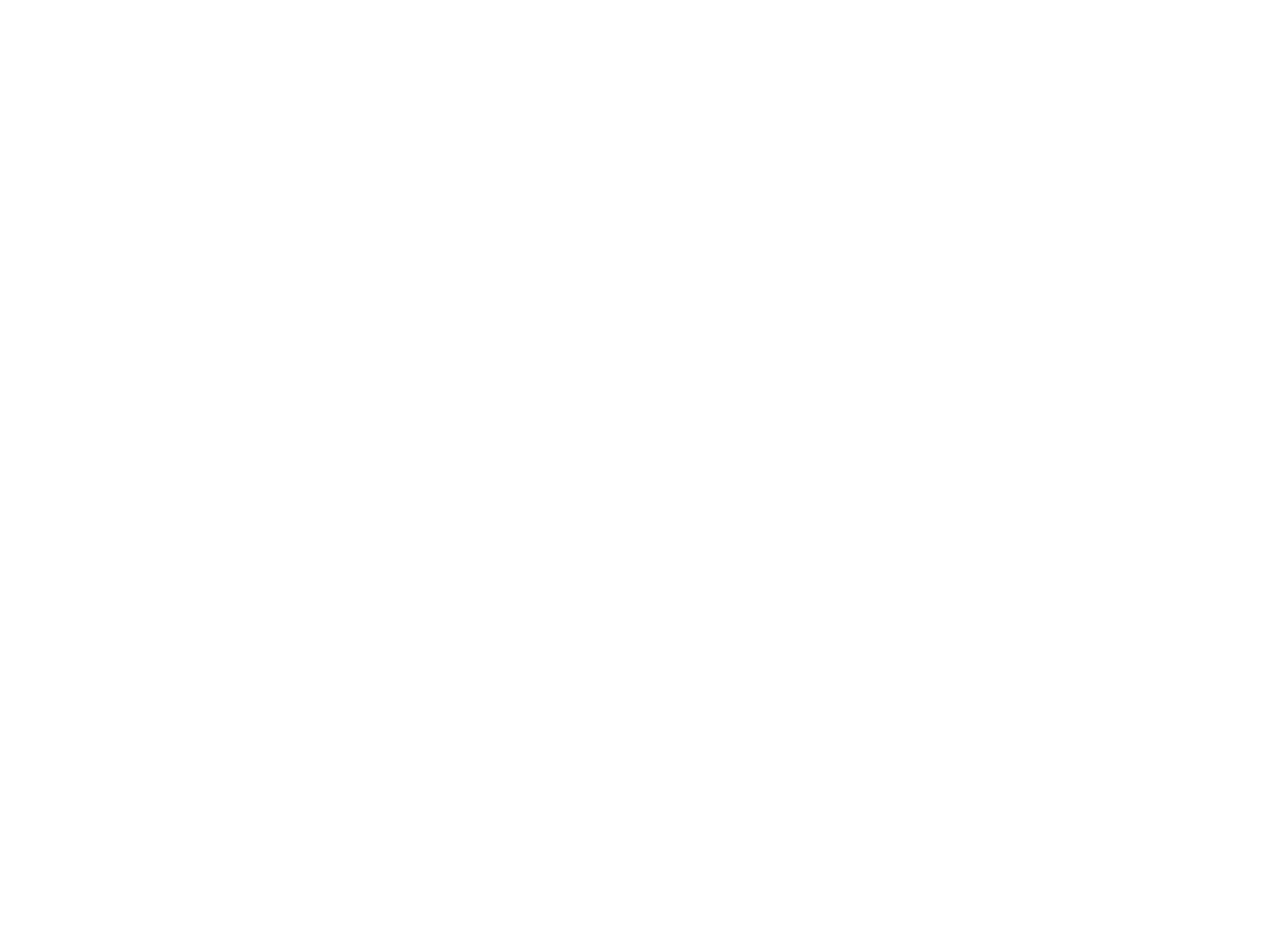
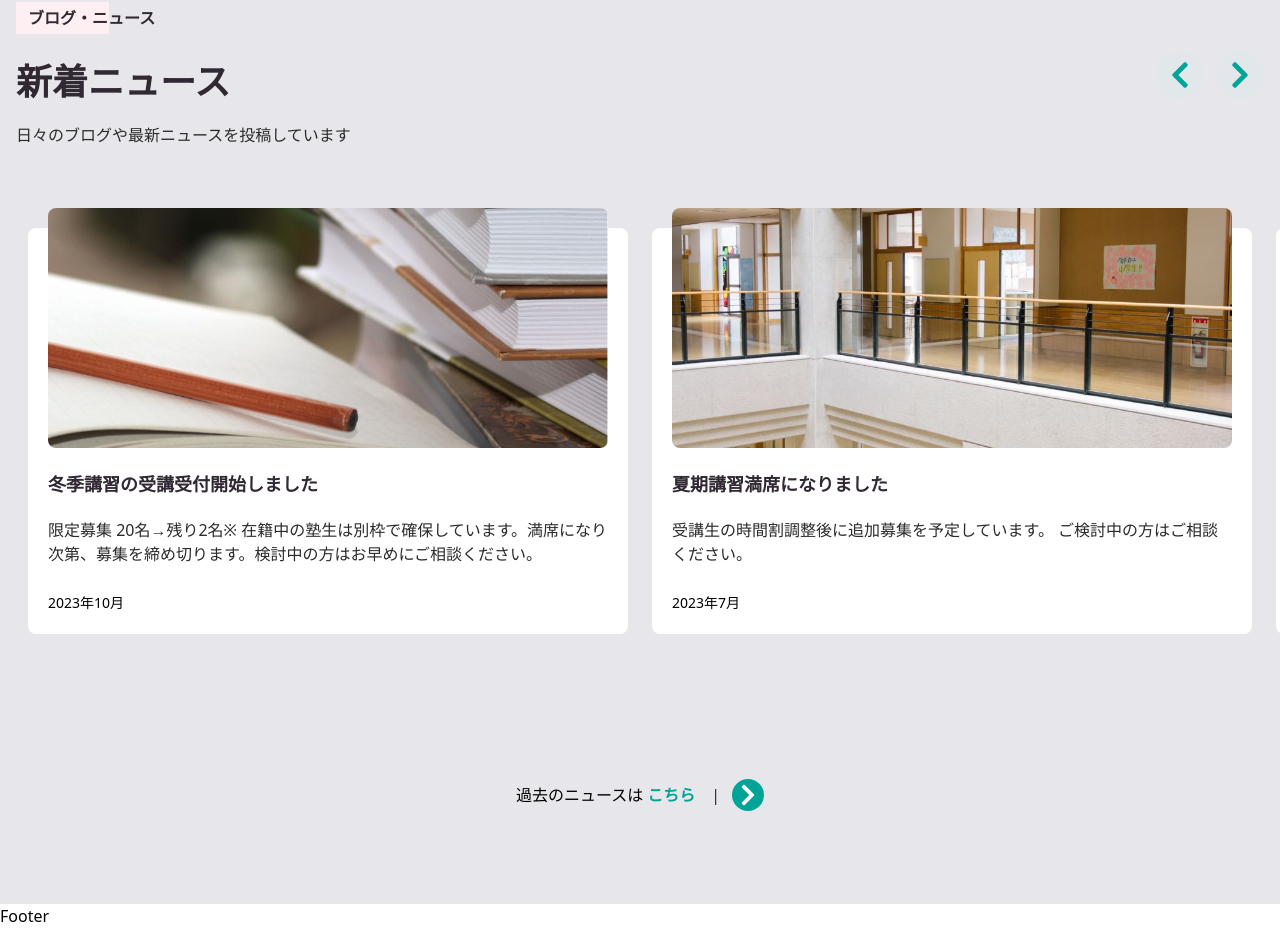
Before and after one commit to mnbk21/next-site, a Next.js app: page / in a window 1280 px wide. Shown: the part 3699-4627 px from the top of the page. Before the commit the page ends 3669 px from the top, so only its background shows below. Built offline with nearby package versions, Linux system fonts and the light colour scheme.

Commit message:
Blogコンポーネント作成

```diff
--- a/package.json
+++ b/package.json
@@ -13,7 +13,8 @@
     "next": "15.1.0",
     "react": "^19.0.0",
     "react-dom": "^19.0.0",
-    "react-icons": "^5.4.0"
+    "react-icons": "^5.4.0",
+    "swiper": "^11.1.15"
   },
   "devDependencies": {
     "@eslint/eslintrc": "^3",
--- a/src/components/Blog.js
+++ b/src/components/Blog.js
@@ -1,10 +1,220 @@
+"use client";
+import Image from "next/image";
+import Link from "next/link";
+import React, { useCallback, useEffect, useRef, useState } from "react";
+import { FaChevronRight, FaChevronLeft } from "react-icons/fa";
+import { Swiper, SwiperSlide } from "swiper/react";
+import "swiper/css";
+import AOS from "aos";
+import "aos/dist/aos.css";
 
-const Blog = () => {
+const blogContent = {
+  text: {
+    subTitle: 'ブログ・ニュース',
+    title: '新着ニュース',
+    description: '日々のブログや最新ニュースを投稿しています',
+  },
+  blog: [
+    {
+      link: '#',
+      img: '/assets/post-1.jpg',
+      title: '冬季講習の受講受付開始しました',
+      description:
+        '限定募集 20名→残り2名※ 在籍中の塾生は別枠で確保しています。満席になり次第、募集を締め切ります。検討中の方はお早めにご相談ください。',
+      date: '2023年10月',
+    },
+    {
+      link: '#',
+      img: '/assets/post-2.jpg',
+      title: '夏期講習満席になりました',
+      description:
+        '受講生の時間割調整後に追加募集を予定しています。 ご検討中の方はご相談ください。',
+      date: '2023年7月',
+    },
+    {
+      link: '#',
+      img: '/assets/post-3.jpg',
+      title: '春期講習満席（※塾生は除く）になりました。',
+      description:
+        '受講生の時間割調整後に追加募集を予定しています。 ご検討中の方はご相談ください',
+      date: '2023年4月',
+    },
+    {
+      link: '#',
+      img: '/assets/post-4.jpg',
+      title: '今年の最終日について',
+      description:
+        '2022年の通常授業は28日（火）が最終日になります。年末年始の特別講習および冬期講習は時間割通り行います。自習室は年末年始も含め朝6：00から夜10：30まで利用可能です。どうぞご利用ください。',
+      date: '2022年12月',
+    },
+  ],
+};
+
+function Blog() {
+  const [isBeginning, setIsBeginning] = useState(null);
+  const [isEnd, setIsEnd] = useState(null);
+  const sliderRef = useRef(null);
+
+  useEffect(()=>{
+    const swiper = sliderRef.current.swiper
+
+    const updateSlideStatus = ()=>{
+      setIsBeginning(swiper.isBeginning)
+      setIsEnd(swiper.isEnd)
+    }
+    swiper.on('slideChange' , updateSlideStatus)
+    return ()=>{
+      swiper.off('slideChange' , updateSlideStatus)
+    }
+  },[sliderRef])
+
+  //前にスライド
+  const prevHandler = useCallback(() => {
+    if (!sliderRef.current) return;
+    sliderRef.current.swiper.slidePrev();
+  }, []);
+
+  // 次にスライド
+  const nextHandler = useCallback(() => {
+    if (!sliderRef.current) return;
+    sliderRef.current.swiper.slideNext();
+  }, []);
+//アニメーション
+  useEffect(() => {
+    AOS.init({
+      duration: 700,
+      easing: 'slide',
+      once: true,
+    });
+  });
+
   return (
-    <>
-      <div>Blog</div>
-    </>
-  )
+    <section id="blog" className="py-20 bg-light overflow-x-hidden
+    max-md:py-10">
+      <div className="container px-4 mx-auto">
+        <div className="lg:flex justify-between items-center mb-10">
+          {/* 左 */}
+          <div className="lg:w-5/12 mb-10 lg:mb-0">
+            <span className='inline-block py-1 pl-3 text-heading font-semibold relative mb-7 before:content-[" "] before:absolute before:w-2/3 before:bg-pinkLight before:left-0 before:top-0 before:bottom-0 before:-z-10 z-50'
+              data-aos="fade-up"
+              data-aos-delay="100"
+            >
+              {blogContent.text.subTitle}
+            </span>
+            <h2 className="text-heading text-2xl lg:text-4xl font-bold mb-5"
+              data-aos="fade-up"
+              data-aos-delay="200">
+              {blogContent.text.title}
+            </h2>
+            <p className="text-body leading-relaxed"
+              data-aos="fade-up"
+              data-aos-delay="300">
+              {blogContent.text.description}
+            </p>
+          </div>
+
+          {/* 右 */}
+          <div className="lg:w-5/12 text-left lg:text-right">
+            <div className="inline-flex ml-auto space-x-3
+            max-md:hidden
+            ">
+              <div
+                className={`
+              ${
+                isBeginning == true
+                  ? 'opacity-30 bg-gray-300 cursor-auto'
+                  : 'opacity-100 hover:bg-green'
+              }
+              group transition-all duration-300 ease-in-out w-12 h-12 cursor-pointer bg-[#E1E7EA] rounded-full inline-flex justify-center items-center
+              `}
+                onClick={prevHandler}
+              >
+                <FaChevronLeft
+                  className={`${
+                    isBeginning == true
+                      ? 'group-hover:text-green'
+                      : ' group-hover:text-white'
+                  }
+                text-3xl text-green transition-all duration-300 ease-in-out group-hover:text-white
+                `}
+                />
+              </div>
+              <div
+                className={`${
+                  isEnd == true
+                    ? 'opacity-30 bg-gray-300 cursor-auto'
+                    : 'opacity-100 hover:bg-green'
+                }
+              group transition-all duration-300 ease-in-out w-12 h-12 cursor-pointer bg-[#E1E7EA] rounded-full inline-flex justify-center items-center
+              `}
+                onClick={nextHandler}
+              >
+                <FaChevronRight
+                  className={`${
+                    isEnd == true
+                      ? 'group-hover:text-green'
+                      : ' group-hover:text-white'
+                  }
+                text-3xl text-green transition-all duration-300 ease-in-out group-hover:text-white
+                `}
+                />
+              </div>
+            </div>
+          </div>
+        </div>
+        {/* スライド */}
+        <Swiper
+          breakpoints={{
+            640: {
+              slidesPerView: 1,
+            },
+            768: {
+              slidesPerView: 2,
+            },
+            1024: {
+              slidesPerView: 2,
+            },
+          }}
+          ref={sliderRef}
+          speed={700}
+          className='z-50 py-32 relative flex items-stretch mb-24 !overflow-visible
+        before:content-[" "] before:py-32 before:z-50 before:right-full before:w-screen before:absolute before:-top-5 before:-bottom-5 before:bg-light '
+        data-aos="fade-up"
+        data-aos-delay="300"
+        >
+          {blogContent.blog.map((item, index) => (
+            <SwiperSlide key={index} className="overflow-visible h-full">
+              <div className="p-5 rounded-lg bg-white relative mt-10 m-3">
+                <Link href={item.link} className="relative -mt-10 inline-block overflow-hidden rounded-lg mb-4">
+                  <Image src={item.img} width={782} height={467} alt="blogImg" className="h-60 object-cover" />
+                </Link>
+                <h2 className="text-heading text-lg font-bold leading-7 mb-5">
+                  <Link href={item.link} className=" text-heading">
+                    {' '}
+                    {item.title}
+                  </Link>
+                </h2>
+                <p className="mb-6 text-body">{item.description}</p>
+                <span className="text-sm">{item.date}</span>
+              </div>
+            </SwiperSlide>
+          ))}
+        </Swiper>
+
+        {/* ボタン */}
+        <div className="mx-auto flex-col items-center justify-center w-fit">
+          <Link href={''} className="duration-300 transition-all ease-in-out py-3 px-6 flex border rounded-full space-x-3 items-center hover:border-gray-400">
+            過去のニュースは
+            <strong className="text-green px-1 font-semibold">こちら</strong>
+            <span className="text-body">|</span>
+            <span className="bg-green rounded-full w-8 h-8 flex items-center justify-center">
+              <FaChevronRight className="text-white text-2xl" />
+            </span>
+          </Link>
+        </div>
+      </div>
+    </section>
+  );
 }
 
-export default Blog
+export default Blog;
```
Also changed, not shown: 1 other file (tests, documents, lock files or other folders).
